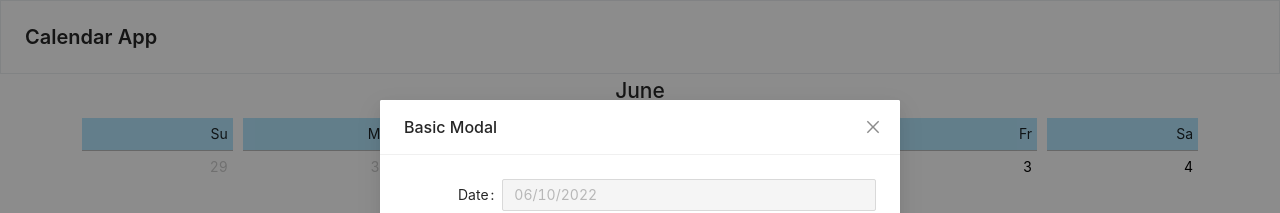
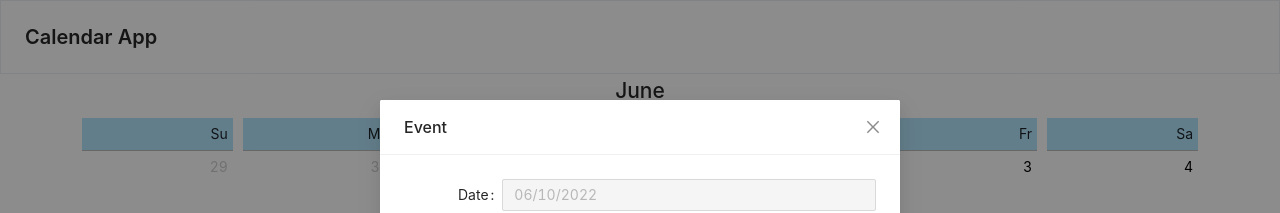
Before and after one commit to Edixon-vanVliet/Calendar, a React (Create React App) app: page / in a window 1280 px wide. Both pictures are taken after a click on the element "10". Shown: the top 213 px of the page. Built offline with nearby package versions, Linux system fonts and the light colour scheme.

Commit message:
Fix modal name

```diff
--- a/src/components/ModalForm.js
+++ b/src/components/ModalForm.js
@@ -12,7 +12,7 @@ const ModalForm = ({ show, onSave, onCancel, date }) => {
   };
   return (
     <Modal
-      title="Basic Modal"
+      title="Event"
       visible={show}
       okText="Save"
       onOk={handleOk}
```
